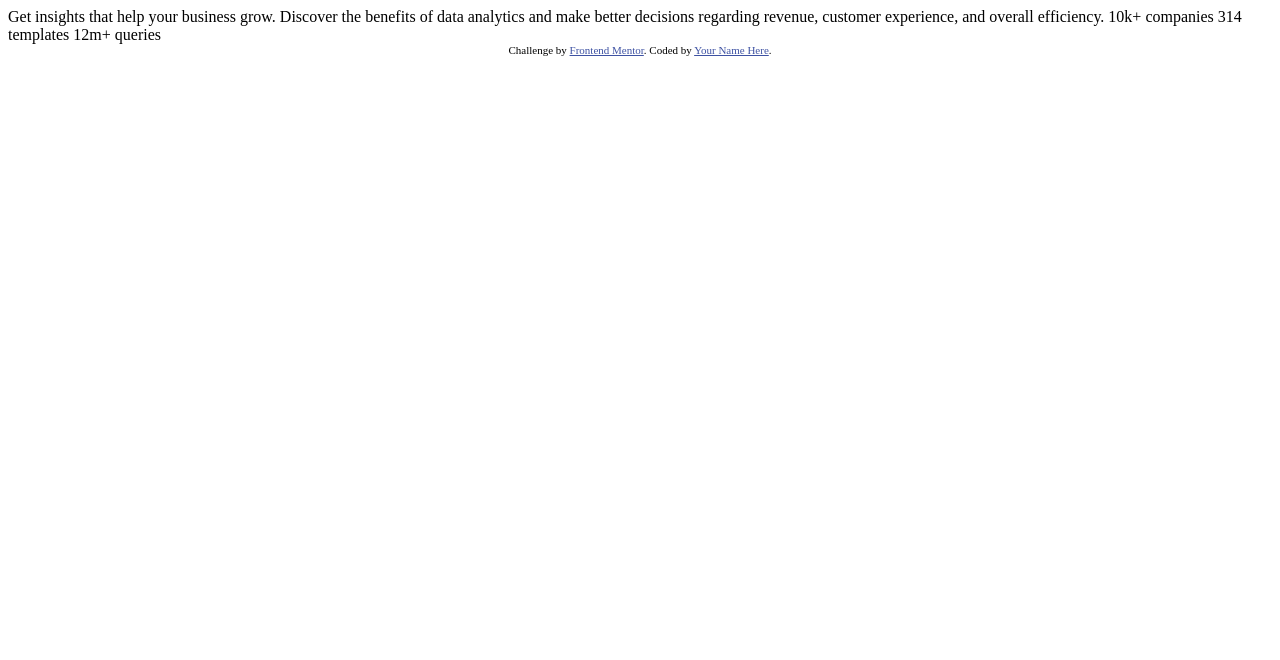
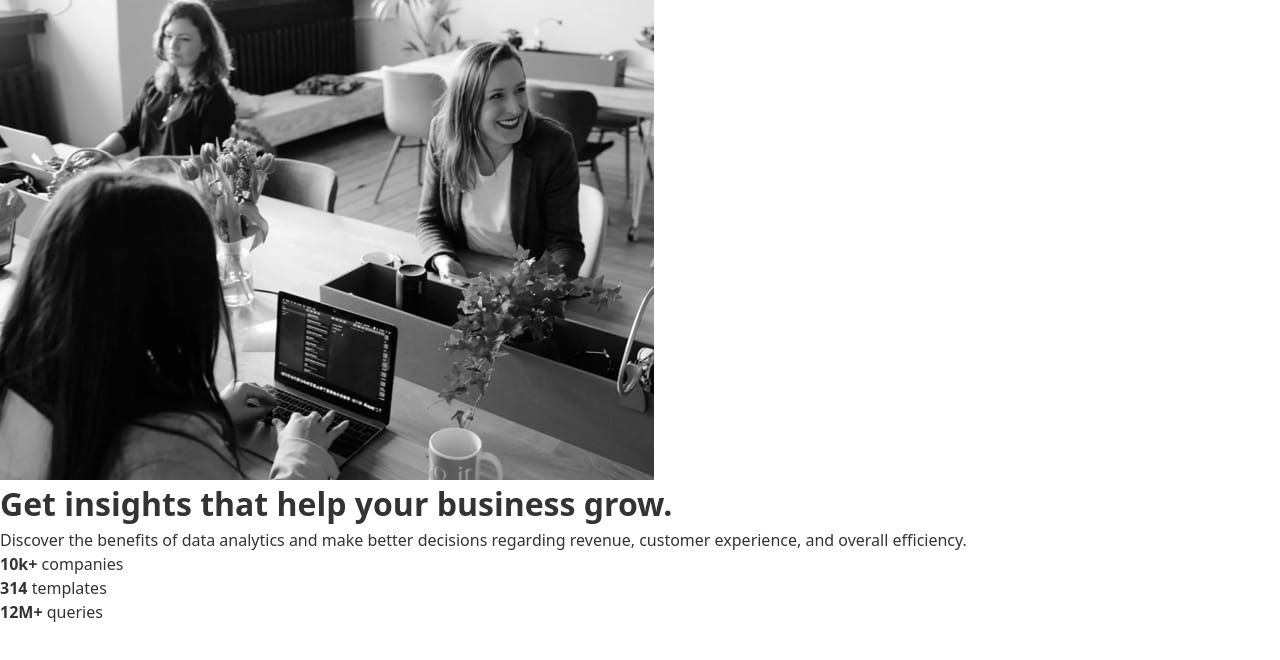
Before and after one commit to KarlaXBT/stats-preview-main, a plain HTML site: page index.html in a window 1280 px wide. Drawn offline with Linux system fonts and the light colour scheme.

Commit message:
Created files, HTML structure with classes

```diff
--- /dev/null
+++ b/base.css
@@ -0,0 +1,101 @@
+/* -------------------------------------
+   🌐 BASE STYLES (80/20) FOR ANY PROJECT
+   Copy this into base.css or top of main.css
+------------------------------------- */
+
+/* 1. Box-sizing reset — essential layout fix */
+*,
+*::before,
+*::after {
+  box-sizing: border-box;
+  /* Ensures padding/border stay inside the element's width/height */
+}
+
+/* 2. Remove default margin and padding from common elements */
+body,
+h1,
+h2,
+h3,
+h4,
+p,
+figure,
+blockquote,
+dl,
+dd {
+  margin: 0;
+  padding: 0;
+  /* Gives you full control over spacing */
+}
+
+/* 3. Body base styles */
+body {
+  font-family: system-ui, sans-serif;
+  font-size: 16px;
+  line-height: 1.5;
+  color: #333;
+  background-color: #fff;
+  min-height: 100vh;
+  -webkit-font-smoothing: antialiased;
+  -moz-osx-font-smoothing: grayscale;
+  /* Sets clean defaults for text, spacing, background */
+}
+
+/* 4. Make images, videos, etc. responsive by default */
+img,
+picture,
+video,
+canvas,
+svg {
+  display: block;
+  max-width: 100%;
+  height: auto;
+  /* Prevents overflow, maintains aspect ratio */
+}
+
+/* 5. Remove default styles from lists */
+ul,
+ol {
+  list-style: none;
+  margin: 0;
+  padding: 0;
+  /* You can style your own bullets if needed */
+}
+
+/* 6. Remove default link styles */
+a {
+  text-decoration: none;
+  color: inherit;
+  /* Prevents ugly blue underlines unless you want them */
+}
+
+/* 7. Reset buttons and form inputs */
+button,
+input,
+textarea,
+select {
+  font: inherit;
+  color: inherit;
+  background: none;
+  border: none;
+  outline: none;
+  padding: 0;
+  margin: 0;
+  /* Makes them look neutral so you can style as you like */
+}
+
+/* 8. Cursor for buttons */
+button {
+  cursor: pointer;
+  /* Makes buttons behave like clickable elements */
+}
+
+/* 9. Prevent iOS font size scaling on rotation */
+html {
+  -webkit-text-size-adjust: 100%;
+}
+
+/* 10. Set base font size in rem if preferred */
+html {
+  font-size: 62.5%; /* 16px */
+  /* You can scale this down at smaller breakpoints for responsive typography */
+}
--- a/index.html
+++ b/index.html
@@ -1,33 +1,52 @@
 <!DOCTYPE html>
 <html lang="en">
   <head>
-  <meta charset="UTF-8">
-  <meta name="viewport" content="width=device-width, initial-scale=1.0"> <!-- displays site properly based on user's device -->
+    <meta charset="UTF-8" />
+    <meta name="viewport" content="width=device-width, initial-scale=1.0" />
+    <!-- displays site properly based on user's device -->
 
-  <link rel="icon" type="image/png" sizes="32x32" href="./images/favicon-32x32.png">
+    <link
+      rel="icon"
+      type="image/png"
+      sizes="32x32"
+      href="./images/favicon-32x32.png"
+    />
+    <link rel="stylesheet" href="base.css" />
+    <link rel="stylesheet" href="style.css" />
 
     <title>Frontend Mentor | Stats preview card component</title>
-
-  <!-- Feel free to remove these styles or customise in your own stylesheet 👍 -->
-  <style>
-    .attribution { font-size: 11px; text-align: center; }
-    .attribution a { color: hsl(228, 45%, 44%); }
-  </style>
   </head>
   <body>
-
+    <main class="card">
+      <div class="card__img">
+        <img
+          src="images/image-header-mobile.jpg"
+          alt="Three people working in an office, coding."
+        />
+      </div>
+      <div class="card__content">
+        <h1 class="card__heading">
           Get insights that help your business grow.
-
-  Discover the benefits of data analytics and make better decisions regarding revenue, customer
-  experience, and overall efficiency.
-
-  10k+ companies
-  314 templates
-  12m+ queries
-
-  <div class="attribution">
-    Challenge by <a href="https://www.frontendmentor.io?ref=challenge" target="_blank">Frontend Mentor</a>.
-    Coded by <a href="#">Your Name Here</a>.
+        </h1>
+        <p class="card__description">
+          Discover the benefits of data analytics and make better decisions
+          regarding revenue, customer experience, and overall efficiency.
+        </p>
+        <div class="stats">
+          <div class="stats__item">
+            <strong class="stats__value">10k+</strong>
+            <span class="stats__label">companies</span>
           </div>
+          <div class="stats__item">
+            <strong class="stats__value">314</strong>
+            <span class="stats__label">templates</span>
+          </div>
+          <div class="stats__item">
+            <strong class="stats__value">12M+</strong>
+            <span class="stats__label">queries</span>
+          </div>
+        </div>
+      </div>
+    </main>
   </body>
 </html>
```
Also changed, not shown: style.css (added). Lines whose indentation alone changed are shown as unchanged.
